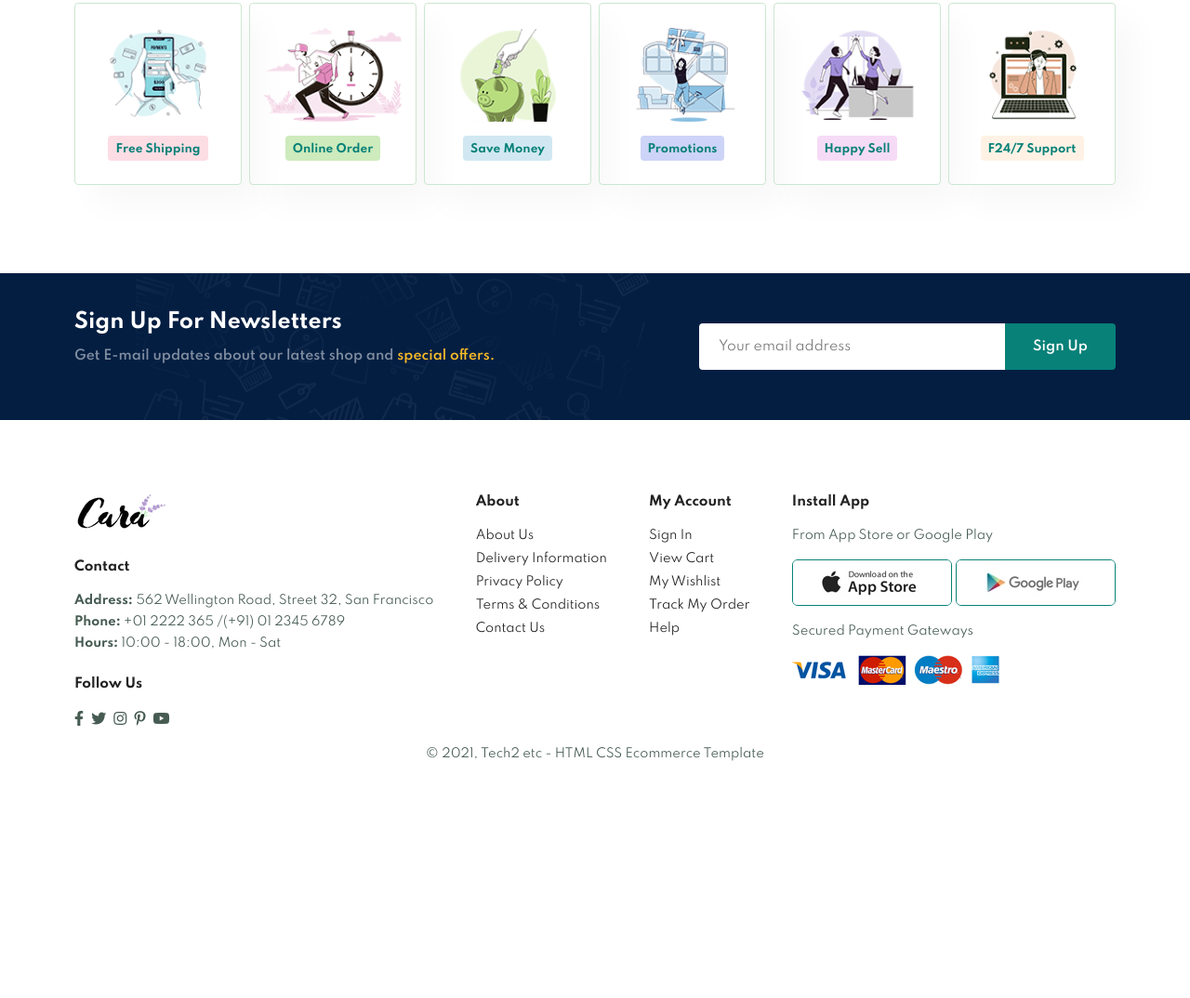
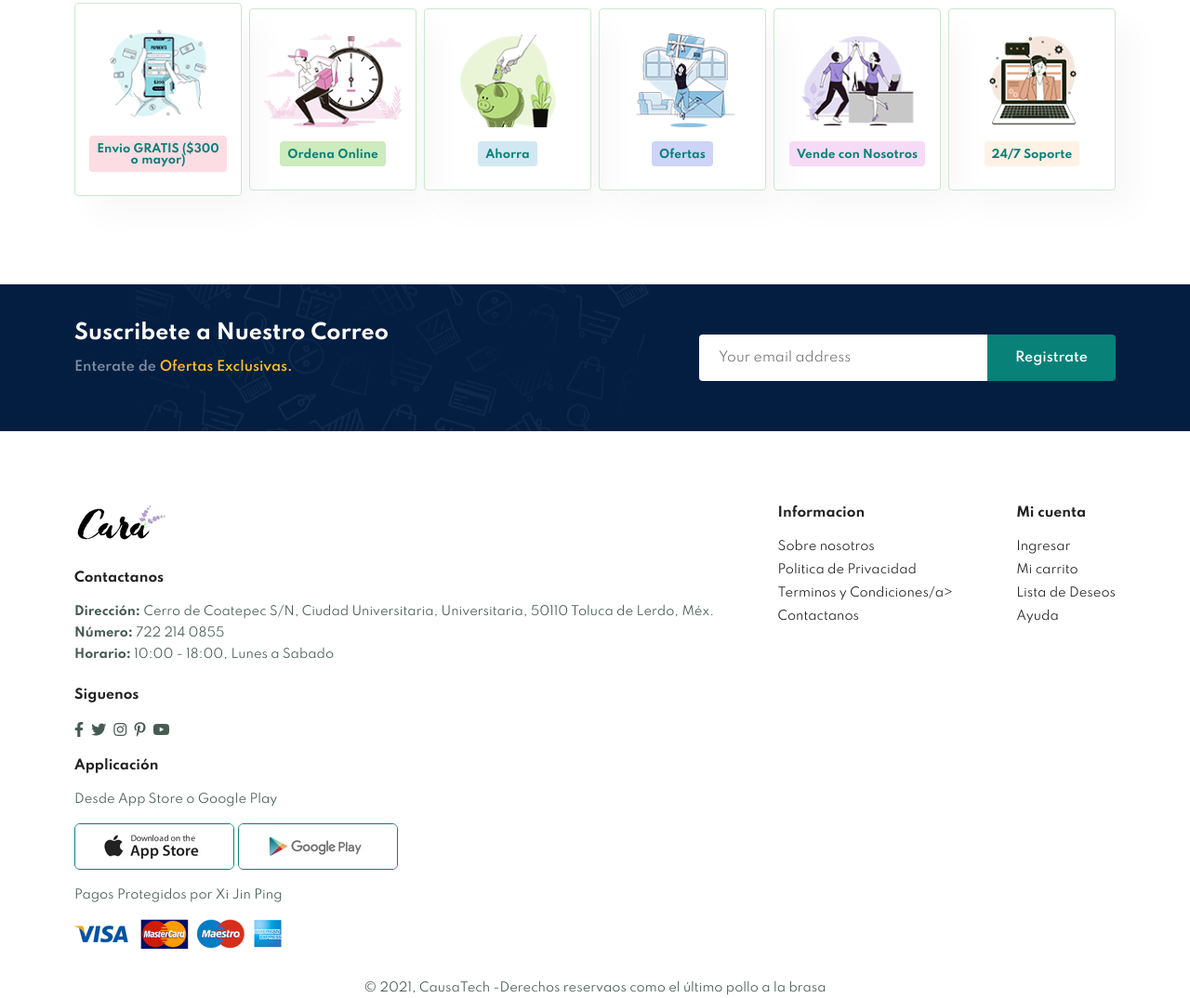
Before and after one commit to Elienai0/Front, a plain HTML site: page about.html in a window 1280 px wide. Shown: the part 1528-2602 px from the top of the page at 93% size. Before the commit the page ends 2395 px from the top, so only its background shows below. Drawn offline with Linux system fonts and the light colour scheme; files whose address does not match are found by name.

Commit message:
Update about.html to localize content and improve user engagement

```diff
--- a/about.html
+++ b/about.html
@@ -5,7 +5,7 @@
     <meta charset="UTF-8">
     <meta http-equiv="X-UA-Compatible" content="IE=edge">
     <meta name="viewport" content="width=device-width, initial-scale=1.0">
-    <title>Tech2etc Ecommerce Tutorial</title>
+    <title>Información</title>
     <link rel="stylesheet" href="https://pro.fontawesome.com/releases/v5.10.0/css/all.css" />
 
     <link rel="stylesheet" href="style.css">
@@ -18,11 +18,11 @@
 
         <div>
             <ul id="navbar">
-                <li><a href="index.html">Home</a></li>
-                <li><a href="shop.html">Shop</a></li>
+                <li><a href="index.html">Inicio</a></li>
+                <li><a href="shop.html">Tienda</a></li>
                 <li><a href="blog.html">Blog</a></li>
-                <li><a class="active" href="about.html">About</a></li>
-                <li><a href="contact.html">Contact</a></li>
+                <li><a class="active" href="about.html">Informacion</a></li>
+                <li><a href="contact.html">Contacto</a></li>
                 <li id="lg-bag"><a href="cart.html"><i class="far fa-shopping-bag"></i></a></li>
                 <a href="#" id="close"><i class="far fa-times"></i></a>
             </ul>
@@ -35,30 +35,29 @@
 
     <section id="page-header" class="about-header">
 
-        <h2>#KnowUs </h2>
+        <h2>Sobre nosotros </h2>
 
-        <p>Lorem ipsum dolor sit amet, consectetur </p>
+        <p>¡¡Una compañia de e-comerce hecha para hacer llegar productos a todo el mundo!!(Pasenos profe porfa que ya casi me graduo) </p>
 
     </section>
 
     <section id="about-head" class="section-p1">
         <img src="img/about/a6.jpg" alt="">
         <div>
-            <h2>Who We Are?</h2>
-            <p>Lorem ipsum dolor sit amet, consectetur adipisicing elit, sed do eiusmod tempor incididunt ut labore et dolore magna aliqua. Ut enim ad minim veniam, quis nostrud exercitation ullamco laboris nisi ut aliquip ex ea commodo consequat. Duis auteirure
-                dolor in reprehenderit in voluptate velit esse cillum dolore eu fugiat nulla pariatur. Excepteur sint occaecat cupidatat non proident, sunt in culpa qui officia deserunt mollit anim id est laborum.</p>
+            <h2>¿Quienes somos?</h2>
+            <p>¡Una compañia de e-comerce hecha para hacer llegar productos a todo el mundo!!(Pasenos profe porfa que ya casi me graduo)</p>
 
-            <abbr title="">Create stunning images with as much or as little control as you like thanks to a choice of Basic and Creative modes.</abbr>
+            <abbr title="">Ordena de nuestra amlpia seleccion de artiulos.</abbr>
 
             <br><br>
 
-            <marquee bgcolor="#ccc" loop="-1" scrollamount="5" width="100%">Create stunning images with as much or as little control as you like thanks to a choice of Basic and Creative modes.
+            <marquee bgcolor="#ccc" loop="-1" scrollamount="5" width="100%"> Productos Oficiales.
             </marquee>
         </div>
     </section>
 
     <section id="about-app" class="section-p1">
-        <h1>Download Our <a href="#">App</a> </h1>
+        <h1>NO descargue nuestra <a href="#">App</a> </h1>
         <div class="video">
             <video autoplay muted loop src="img/about/1.mp4"></video>
         </div>
@@ -67,50 +66,50 @@
     <section id="feature" class="section-p1">
         <div class="fe-box">
             <img src="img/features/f1.png" alt="">
-            <h6>Free Shipping</h6>
+            <h6>Envio GRATIS ($300 o mayor)</h6>
         </div>
         <div class="fe-box">
             <img src="img/features/f2.png" alt="">
-            <h6>Online Order</h6>
+            <h6>Ordena Online</h6>
         </div>
         <div class="fe-box">
             <img src="img/features/f3.png" alt="">
-            <h6>Save Money</h6>
+            <h6>Ahorra</h6>
         </div>
         <div class="fe-box">
             <img src="img/features/f4.png" alt="">
-            <h6>Promotions</h6>
+            <h6>Ofertas</h6>
         </div>
         <div class="fe-box">
             <img src="img/features/f5.png" alt="">
-            <h6>Happy Sell</h6>
+            <h6>Vende con Nosotros</h6>
         </div>
         <div class="fe-box">
             <img src="img/features/f6.png" alt="">
-            <h6>F24/7 Support</h6>
+            <h6>24/7 Soporte</h6>
         </div>
     </section>
 
     <section id="newsletter" class="section-p1 section-m1">
         <div class="newstext">
-            <h4>Sign Up For Newsletters</h4>
-            <p>Get E-mail updates about our latest shop and <span>special offers.</span> </p>
+            <h4>Suscribete a Nuestro Correo</h4>
+            <p>Enterate de <span>Ofertas Exclusivas.</span> </p>
         </div>
         <div class="form">
             <input type="text" placeholder="Your email address">
-            <button class="normal">Sign Up</button>
+            <button class="normal">Registrate</button>
         </div>
     </section>
 
     <footer class="section-p1">
         <div class="col">
             <img class="logo" src="img/logo.png" alt="">
-            <h4>Contact</h4>
-            <p><strong>Address: </strong> 562 Wellington Road, Street 32, San Francisco</p>
-            <p><strong>Phone:</strong> +01 2222 365 /(+91) 01 2345 6789</p>
-            <p><strong>Hours:</strong> 10:00 - 18:00, Mon - Sat</p>
+            <h4>Contactanos</h4>
+            <p><strong>Dirección: </strong> Cerro de Coatepec S/N, Ciudad Universitaria, Universitaria, 50110 Toluca de Lerdo, Méx.</p>
+            <p><strong>Número:</strong> 722 214 0855</p>
+            <p><strong>Horario:</strong> 10:00 - 18:00, Lunes a Sabado</p>
             <div class="follow">
-                <h4>Follow Us</h4>
+                <h4>Siguenos</h4>
                 <div class="icon">
                     <i class="fab fa-facebook-f"></i>
                     <i class="fab fa-twitter"></i>
@@ -122,36 +121,34 @@
         </div>
 
         <div class="col">
-            <h4>About</h4>
-            <a href="#">About Us</a>
-            <a href="#">Delivery Information</a>
-            <a href="#">Privacy Policy</a>
-            <a href="#">Terms & Conditions</a>
-            <a href="#">Contact Us</a>
+            <h4>Informacion</h4>
+            <a href="#">Sobre nosotros</a>
+            <a href="#">Politica de Privacidad</a>
+            <a href="#">Terminos y Condiciones/a>
+            <a href="#">Contactanos</a>
         </div>
 
         <div class="col">
-            <h4>My Account</h4>
-            <a href="#">Sign In</a>
-            <a href="#">View Cart</a>
-            <a href="#">My Wishlist</a>
-            <a href="#">Track My Order</a>
-            <a href="#">Help</a>
+            <h4>Mi cuenta</h4>
+            <a href="#">Ingresar</a>
+            <a href="#">Mi carrito</a>
+            <a href="#">Lista de Deseos</a>
+            <a href="#">Ayuda</a>
         </div>
 
         <div class="col install">
-            <h4>Install App</h4>
-            <p>From App Store or Google Play</p>
+            <h4>Applicación</h4>
+            <p>Desde App Store o Google Play</p>
             <div class="row">
                 <img src="img/pay/app.jpg" alt="">
                 <img src="img/pay/play.jpg" alt="">
             </div>
-            <p>Secured Payment Gateways </p>
+            <p>Pagos Protegidos por Xi Jin Ping </p>
             <img src="img/pay/pay.png" alt="">
         </div>
 
         <div class="copyright">
-            <p>© 2021, Tech2 etc - HTML CSS Ecommerce Template</p>
+            <p>© 2021, CausaTech -Derechos reservaos como el último pollo a la brasa</p>
         </div>
     </footer>
 
```
